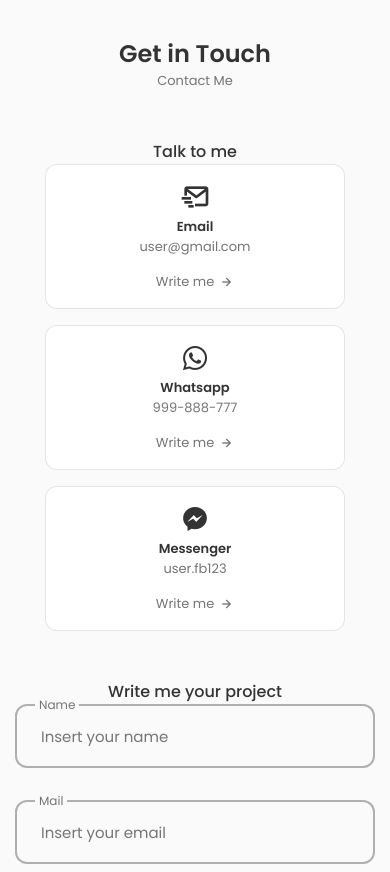
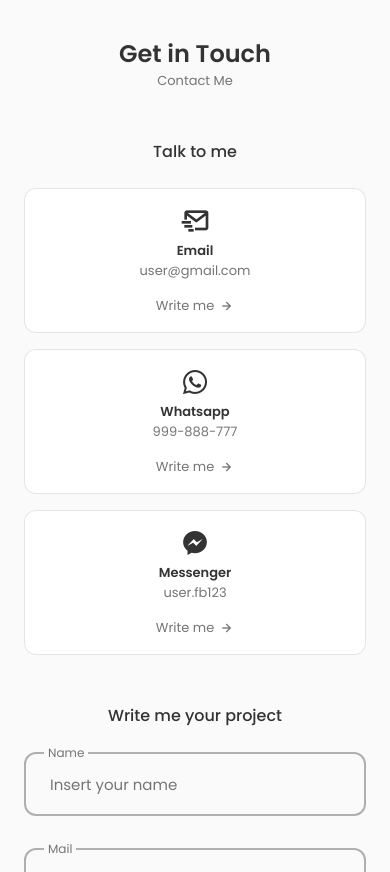
Before and after one commit to nathalipf/Portafolio, a React (Create React App) app: page / in a window 390 px wide. Shown: the part 3980-4852 px from the top of the page. Built offline with nearby package versions, Linux system fonts and the light colour scheme.

Commit message:
Update contact.css

```diff
--- a/src/components/contact/contact.css
+++ b/src/components/contact/contact.css
@@ -9,7 +9,7 @@
     text-align: center;
     font-size: var(--h3-font-size);
     font-weight: var(--font-medium);
-    margin-bottom: var(--mb-1-4);
+    margin-bottom: var(--mb-1-5);
 }
 
 .contact__info {
@@ -132,6 +132,13 @@
   }
 
   @media screen and (max-width: 576px) {
+    .contact__info {
+      grid-template-columns: 1fr;
+    }
+
+    .contact__form {
+      width: 100%;
+    }
   }
 
   /* For small devices */
```
